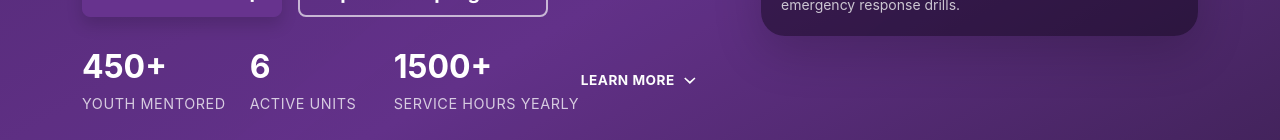
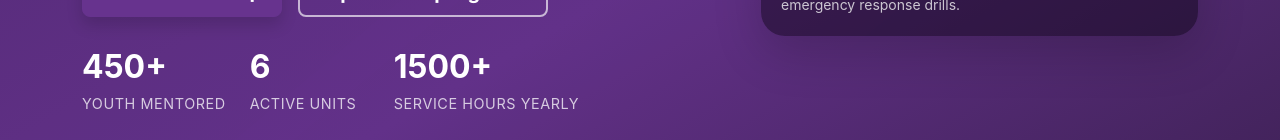
Before and after one commit to jan-210495/sps-site, a plain HTML site: page en/index.html in a window 1280 px wide. Shown: the part 660-800 px from the top of the page. Drawn offline with Linux system fonts and the light colour scheme.

Commit message:
Remove hero scroll cue link

```diff
--- a/en/index.html
+++ b/en/index.html
@@ -126,10 +126,6 @@
             </div>
           </div>
         </div>
-      </div>
-      <div class="scroll-cue">
-        <span data-i18n="home.hero.scroll">Learn more</span>
-        <svg viewBox="0 0 24 24" aria-hidden="true"><path d="M12 16.5 4.5 9l1.4-1.4L12 13.2l6.1-5.6L19.5 9z"/></svg>
       </div>
     </div>
   </header>
```
Also changed, not shown: index.html (+0 -4 lines).
